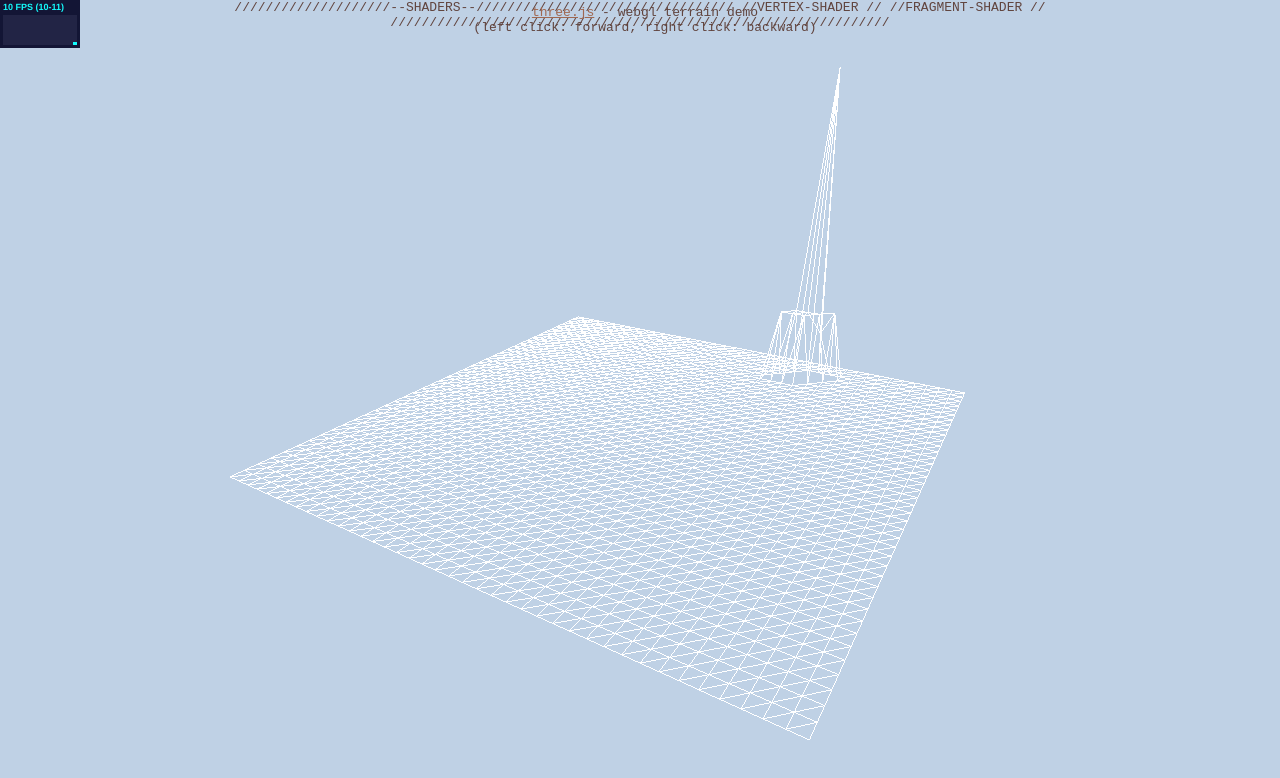
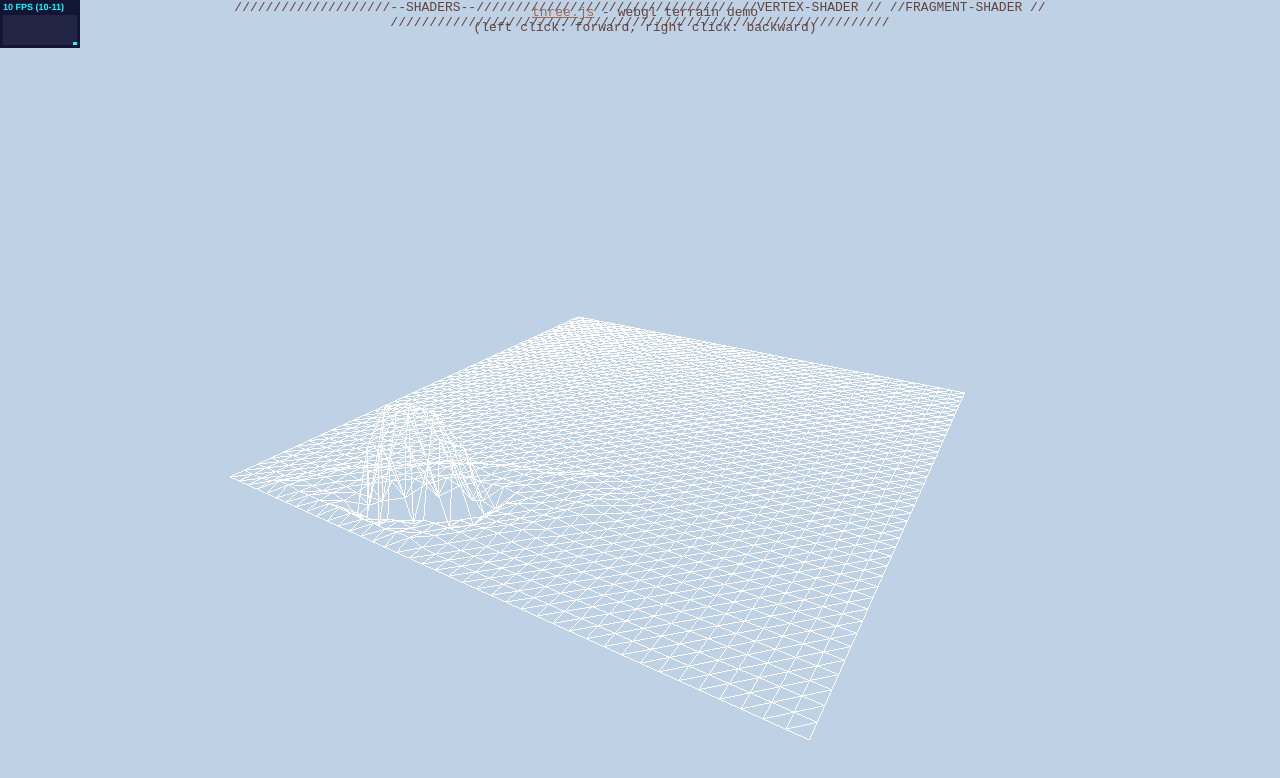
Before and after one commit to CarolineGard/HeavyRain, a plain HTML site: page index.html in a window 1280 px wide. Drawn offline with Linux system fonts and the light colour scheme; animation ran at ten frames a second; files whose address does not match are found by name.

Commit message:
Ändrade i ekvationer

```diff
--- a/index.html
+++ b/index.html
@@ -96,6 +96,7 @@
 
                 //meshen.doublesided = true;
                 meshen.rotation.x = - Math.PI/2;
+                meshen.rotation.z = Math.PI;
                 scene.add(meshen);
                 //scene.add( meshen );
 
@@ -103,19 +104,29 @@
 
 
                 //startvärden
-                geometry.vertices[150].z = 10;
-                geometry.vertices[151].z = 10;
+                geometry.vertices.z = 1;
+
+                geometry.vertices[150].z = 15;
+                geometry.vertices[151].z = 15;
                 geometry.vertices[152].z = 15;
-                geometry.vertices[190].z = 15;
-                geometry.vertices[192].z = 15;
-                geometry.vertices[191].z = 15;
-                geometry.vertices[230].z = 15;
-                geometry.vertices[231].z = 15;
-                geometry.vertices[232].z = 15;
+                geometry.vertices[190].z = 20;
+                geometry.vertices[192].z = 20;
+                geometry.vertices[191].z = 20;
+                geometry.vertices[230].z = 20;
+                geometry.vertices[231].z = 20;
+                geometry.vertices[232].z = 20;
+                geometry.vertices[233].z = 15;
+                geometry.vertices[229].z = 15;
+                geometry.vertices[270].z = 15;
+                geometry.vertices[189].z = 15;
+                geometry.vertices[193].z = 15;
+                geometry.vertices[271].z = 15;
+                geometry.vertices[272].z = 15;
 
-                var dx = 1, dy = 1, dt = 1/60, g = 9.81;
 
-                var row = 40;
+                // var dx = 1, dy = 1, dt = 1/60, g = 9.81;
+
+                var theRow = 40;
 
                 //LAX WENDROFF stegmetod/////////////////////////////////////
 
@@ -131,7 +142,7 @@
                 Vy = new Array();
 
 
-                for ( var i = 0; i < (row * row); i++ )
+                for ( var i = 0; i < (theRow * theRow); i++ )
                 {
                         Hx.push(0);
                         Hy.push(0);
@@ -141,13 +152,11 @@
                         Vy.push(0);
                 }
 
-                for ( var i = 0; i < ( (row + 1) * (row + 1) ); i++ )
+                for ( var i = 0; i < ( (theRow + 1) * (theRow + 1) ); i++ )
                 {
-                        H.push(1);
                         U.push(0);
                         V.push(0);
                 }
-
 
 
                 ////////////////////////////////////////////////////////////////////
@@ -204,36 +213,31 @@
                 var dx = 1, dy = 1, dt = 1/60, g = 9.81;
                 var row = 40;
 
-                geometry.vertices[150].z += 1;
 
-                // for ( var i = 0; i < ( (row - 1) * (row - 2)); i++ )
-                // {
-                //     Hx[i] = ( H[i + 41] + H[i + 40]) / 2 - (dt / (2 * dx)) * ( U[i + 41] - U[i + 40]);
-                //     Ux[i] = (( 0.5 * (U[i + 41] + U[i + 40] ) - (dt / (2 * dx))* ( Math.pow(U[i + 41], 2) + (( 0.5 * g * H[i + 41] - ( Math.pow( U[i + 40], 2) + 0.5 * g * H[i + 40] ))))));
-                //     Vx[i] = 0.5 * (V[i + 40] + V[i + 41]) - (dt / (2 * dx)) * (U[i + 41] * V[i + 41] - U[i + 40] * V[i + 40] );
+                for ( var i = 0; i < ( (row - 1) * (row - 2)); i++ )
+                {
+                    Hx[i] = (( geometry.vertices[i + 41].z + geometry.vertices[i + 40].z ) / 2 ) - (dt / (2 * dx)) * ( U[i + 41] - U[i + 40]);
+                    Ux[i] = (( 0.5 * ( U[i + 41] + U[i + 40] ) - ( dt / (2 * dx)) * ( Math.pow(U[i + 41], 2) + (( 0.5 * g * geometry.vertices[i + 41].z - ( Math.pow( U[i + 40], 2) + 0.5 * g * geometry.vertices[i + 40].z ))))));
+                    Vx[i] = 0.5 * (V[i + 40] + V[i + 41]) - (dt / (2 * dx)) * (( U[i + 41] * V[i + 41] - U[i + 40] * V[i + 40] ));
 
-                // }
+                }
 
-                // for( var i = 0; i < ((row - 2)*(row - 1 )); i++)
-                // {
-                //     Hy[i] = 0.5 * ( H[i + 41] + H[i + 1] ) - (dt/(2*dy))*(V[i+41]-V[i+1]);
-                //     Uy[i] = 0.5 * ( U[i + 1 ] + U[i + 41] ) - (dt / (2 * dy)) * ( V[i + 41] * U[i + 41] - V[i + 1] * U[i + 1] );
-                //     Vy[i] = 0.5 * ( V[i + 41] + V[i + 1] ) - (dt / (2 * dy)) * ( Math.pow(V[i + 41], 2) + 0.5 * g * H[i + 41] - ( Math.pow(V[i + 1], 2) + 0.5 * g * H[i + 1] ));
-                // }
+                for( var i = 0; i < ((row - 2) * (row - 1 )); i++)
+                {
+                    Hy[i] = 0.5 * ( geometry.vertices[i + 41].z + geometry.vertices[i + 1].z ) - (dt / ( 2 * dy )) * ( V[ i + 41] - V[i + 1] );
+                    Uy[i] = 0.5 * ( U[i + 1 ] + U[i + 41] ) - (dt / (2 * dy)) * (( V[i + 41] * U[i + 41] - V[i + 1] * U[i + 1] ));
+                    Vy[i] = 0.5 * ( V[i + 41] + V[i + 1] ) - (dt / (2 * dy)) * ( Math.pow(V[i + 41], 2) + 0.5 * g * geometry.vertices[i + 41].z - ( Math.pow(V[i + 1], 2) + 0.5 * g * geometry.vertices[i + 1].z ));
+                }
 
-                // //Andra steget:
+                //Andra steget:
 
-                // for( var i = 41; i < ((row - 2)*(row - 1 )); i++)
-                // {
-                //     H[i] = H[i] - (dt/dx) * ( Ux[i - 40] - Ux[i - 41]) - (dt/dy) * (Vy[i - 1] - Vy[i - 41]);
-                //     U[i] = U[i] - (dt/dx) * (Math.pow(Ux[i - 41], 2) + (0.5 * g * Hx[i - 40] - (Math.pow(Ux[i - 41], 2) + 0.5 * g * Hx[i - 41] ))) - (dt / dy)* (Vy[i - 1] * Uy[i - 1] - Vy[i - 41] * Uy[i - 41] );
-                //     V[i] = V[i] - (dt/dx) * (Ux[i - 40] * Vx[i - 40] - Ux[i - 41] * Vx[i - 41] ) - (dt / dy) * ((Math.pow(Vy[i - 1], 2) + 0.5 * g * Hy[i - 1] ) - (Math.pow(Vy[i - 41], 2) + 0.5 * g * Hy[i - 41] ));
-                // }
+                for( var i = 41; i < ((row - 2) * (row - 1 )); i++)
+                {
+                    geometry.vertices[i].z = geometry.vertices[i].z - (dt/dx) * ( Ux[i - 40] - Ux[i - 41] ) - (dt / dy) * (Vy[i - 1] - Vy[i - 41]);
 
-                for ( var i = 0; i < (row + 1) * (row + 1); i++)
-                {
-                    //geometry.vertices[i].z = H[i];
+                    U[i] = U[i] - (dt / dx) * (Math.pow(Ux[i - 40], 2) + ( 0.5 * g * Hx[i - 40] - ( Math.pow(Ux[i - 41], 2) + 0.5 * g * Hx[i - 41] ))) - (dt / dy) * (Vy[i - 1] * Uy[i - 1] - Vy[i - 41] * Uy[i - 41] );
 
+                    V[i] = V[i] - (dt / dx) * ( Ux[i - 40] * Vx[i - 40] - Ux[i - 41] * Vx[i - 41] ) - (dt / dy) * (( Math.pow(Vy[i - 1], 2) + 0.5 * g * Hy[i - 1] ) - ( Math.pow(Vy[i - 41], 2) + 0.5 * g * Hy[i - 41] ));
                 }
 
                 meshen.geometry.verticesNeedUpdate = true;
```
